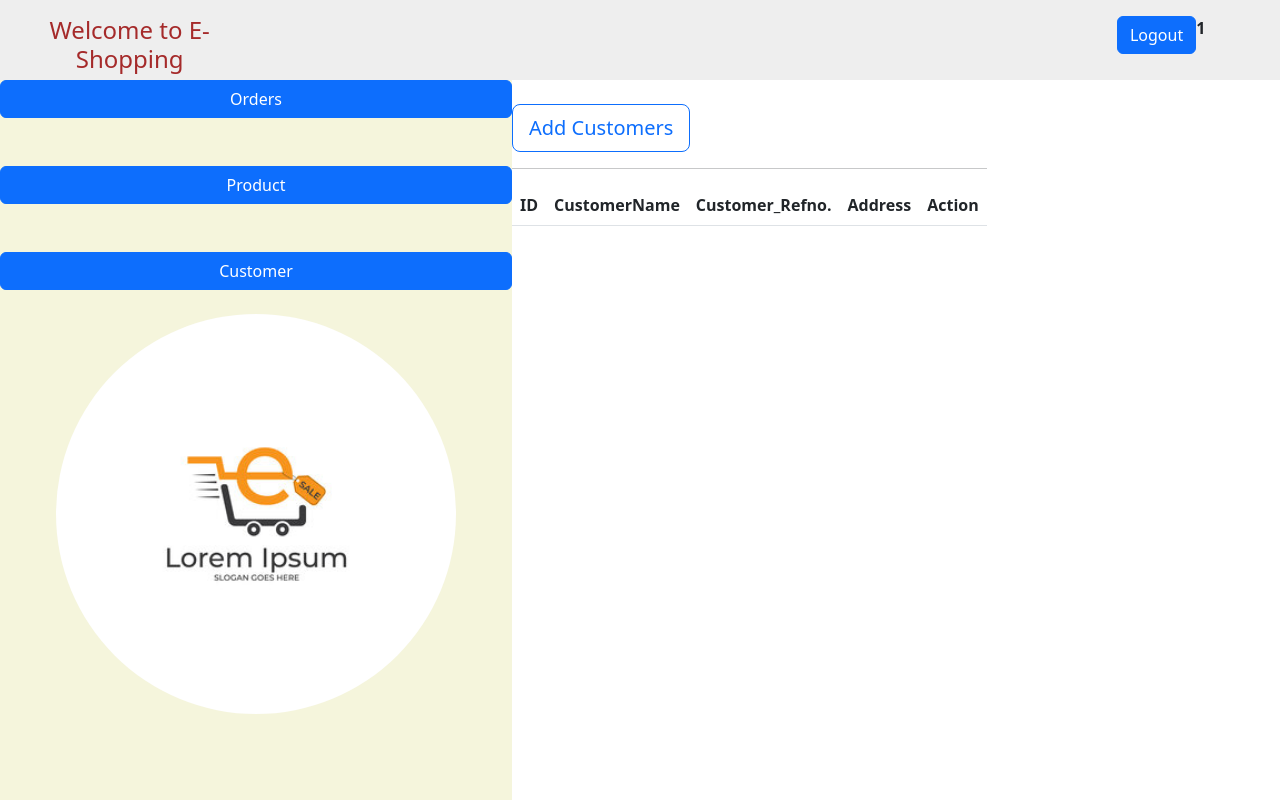
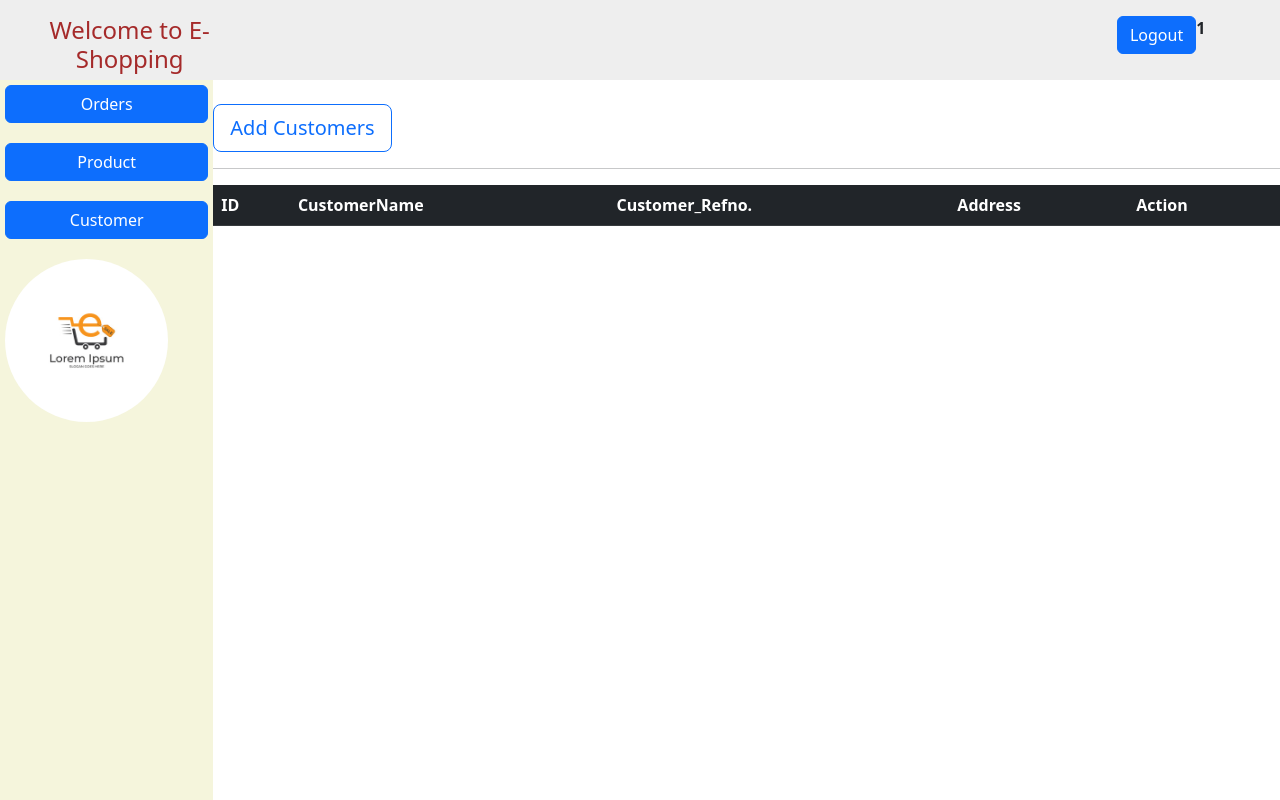
Before and after one commit to pragatideo/E-Shopping, an Angular app: page /login/1/customers in a window 1280 px wide. Built offline with nearby package versions, Linux system fonts and the light colour scheme.

Commit message:
branch-1 Added bootstrap Styling to the home page

```diff
--- a/src/app/customer/customer.component.html
+++ b/src/app/customer/customer.component.html
@@ -80,9 +80,8 @@
       </tr>
     </tbody>
   </table> -->
-
-
-  <table class="table">
+  <div>
+  <table class="table table-striped table-dark">
     <thead>
       <tr>
         <th scope="col">ID</th>
@@ -104,3 +103,4 @@
         </tr>
       </tbody>
   </table>
+</div>
--- a/src/app/login/login.component.css
+++ b/src/app/login/login.component.css
@@ -14,8 +14,10 @@
     width: 5rem;
   }
    .cl{
-    width: 40%;
+    /* width: 40%; */
     background-color:beige;
+    /* gap: 10px;
+    display: flex; */
     height: 90vh;
    }
    .fl{
@@ -25,3 +27,7 @@
     text-align: center;
     color: brown;
    }
+   .btncontainer{
+    gap: 20px;
+    padding: 5px;
+   }
--- a/src/app/login/login.component.html
+++ b/src/app/login/login.component.html
@@ -1,11 +1,10 @@
-
+<!--
 <div style="height: 100vh;">
-    <div class="w-100 p-3" style="background-color: #eee;height: 10vh">
+    <div class="w-100 p-" style="background-color: #eee;height: 10vh">
     <div id="flex-container">
         <h4 class="he">Welcome to E-Shopping</h4>
         <div class="raw-item d" id="raw"><button class="btn btn-primary" routerLink="">Logout</button></div>
         <div class="raw-item" id="raw"><b>{{mail}}</b></div>
-
       </div>
 </div>
 <div class="fl">
@@ -30,4 +29,35 @@
 
 </div>
 
+</div> -->
+
+<div style="height: 100vh;">
+    <div class="w-100 p-3" style="background-color: #eee;height: 10vh">
+    <div id="flex-container">
+        <h4 class="he">Welcome to E-Shopping</h4>
+        <div class="raw-item d" id="raw"><button class="btn btn-primary" routerLink="">Logout</button></div>
+        <div class="raw-item" id="raw"><b>{{mail}}</b></div>
+      </div>
 </div>
+<div class="fl">
+    <div class="cl col-2">
+        <div class="d-grid btncontainer">
+        <button class="btn btn-primary " routerLink="order">Orders</button>
+
+        <button class="btn btn-primary "routerLink="products">Product</button>
+
+        <button class="btn btn-primary "routerLink="customers">Customer</button>
+
+        <div>
+            <img src="../../assets/logo.jpg" style="width: 80%; border-radius: 60%; margin:auto" >
+        </div>
+
+    </div>
+</div>
+<div class="router col-10">
+    <router-outlet></router-outlet>
+</div>
+</div>
+<div>
+</div>
+</div>
--- a/src/app/order/order.component.html
+++ b/src/app/order/order.component.html
@@ -82,7 +82,7 @@
   </table> -->
 
 
-  <table class="table" >
+  <table class="table table-striped table-dark" >
     <thead>
       <tr>
         <th scope="col">ID</th>
--- a/src/app/product/product.component.html
+++ b/src/app/product/product.component.html
@@ -82,7 +82,7 @@
   </table> -->
 
 
-  <table class="table">
+  <table class="table table-striped table-dark">
     <thead>
       <tr>
         <th scope="col">ID</th>
```
